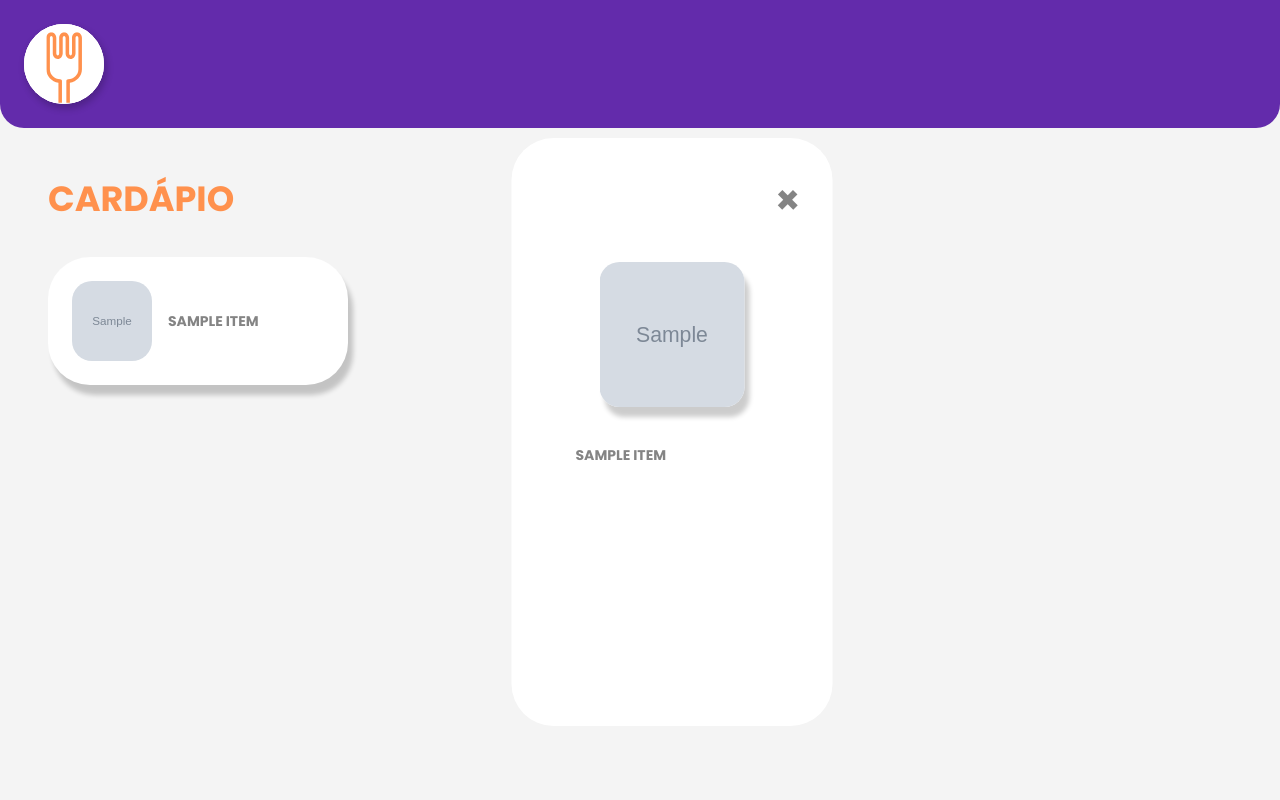
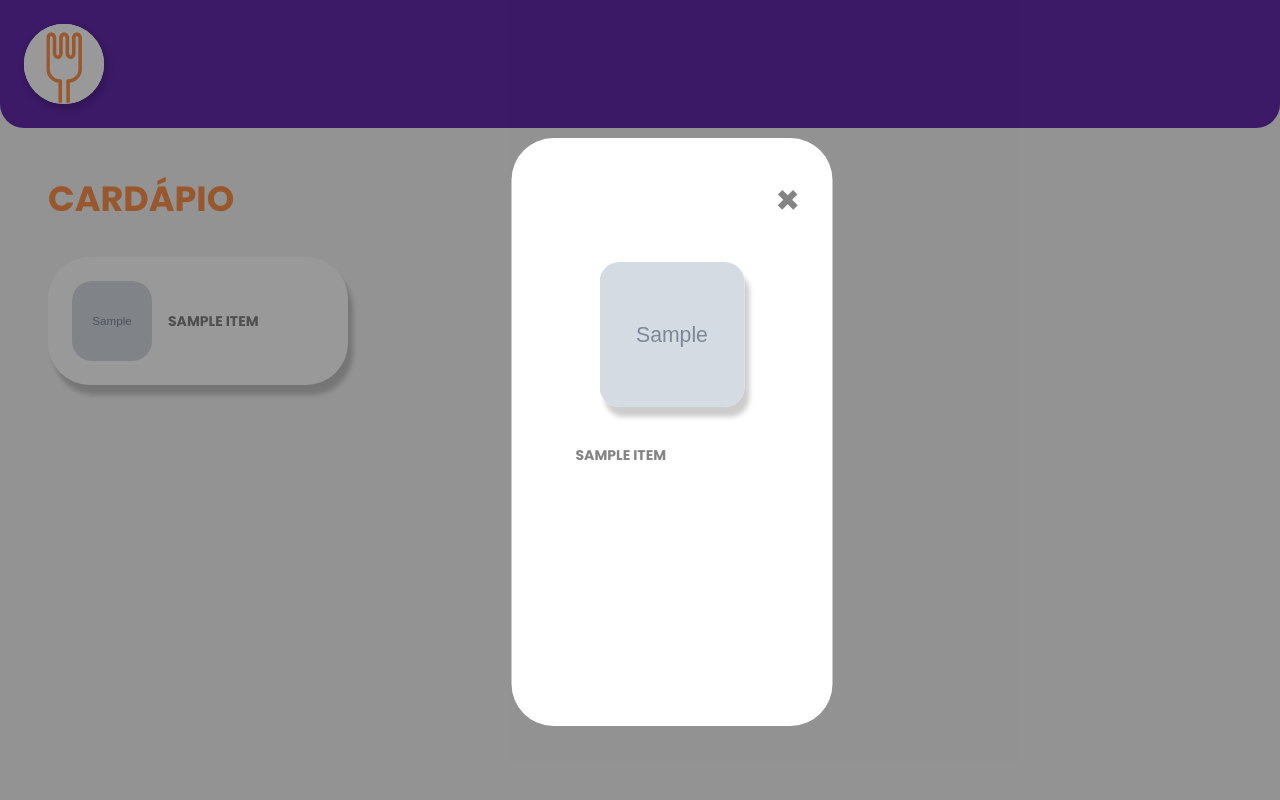
Before and after one commit to Henrique-BO/GARFO, a Django app: page /cardapio/ in a window 1280 px wide, after a click that opens the changed part. Run offline with Django 3.2, Linux system fonts and the light colour scheme; tables that the repository leaves empty hold one stand-in row (values such as "Sample post"); grey boxes marked "Sample" are stand-in pictures.

Commit message:
Adicionar fundo atrás do modal

```diff
--- a/pedidos/templates/pedidos/cardapio.html
+++ b/pedidos/templates/pedidos/cardapio.html
@@ -20,12 +20,13 @@
   </header>
 
   <main id="container-central">
+
     <span>CARDÁPIO</span>
-        <div id="container-inner-2">
 
+    <section id="container-inner-2">
         {% if item_list %}
             {% for item in item_list %}
-                <div onclick="document.getElementById('modal-item-{{ item.id }}').style.display='block'" class="w3-button card img-card" id="single-card">
+            <div onclick="document.getElementById('modal-item-{{ item.id }}').style.display='block'" class="card img-card" id="single-card">
                 <div class="left-part">
                     <img id="item-img" src="{{ item.foto_url }}">
                 </div>
@@ -36,7 +37,8 @@
             </div>
 
             <!-- Modal -->
-                <div id="modal-item-{{ item.id }}" class="modal">
+            <div id="modal-item-{{ item.id }}" class="background">
+                <div class="modal">
                     <div class="modal-content">
                         <div class="modal-header">
                             <p onclick="document.getElementById('modal-item-{{ item.id }}').style.display='none'" class="close-button">&times</p>
@@ -93,7 +95,7 @@
                         </div>
                     </div>
                 </div>
-
+            </div>
             {% endfor %}
 
             {% if user.gerente %}
@@ -101,12 +103,13 @@
                 <img src="{% static 'plus.svg' %}">
             </div>
             {% endif %}
-
         {% endif %}
+    </section>
 
     {% if user.gerente %}
     {% if item_indisp %}
-                    <p>ITENS INDISPONÍVEIS</p>
+        <h3>ITENS INDISPONÍVEIS</h3>
+        <section id="container-inner-2">
             {% for item in item_indisp %}
                 <div class="card">
                     <div class="left-part">
@@ -119,11 +122,71 @@
                         <div id="item-name">{{ item.nome }}</div>
                     </div>
                 </div>
-                        {% endfor %}
+
+                <!-- Modal -->
+                <div id="modal-item-{{ item.id }}" class="background">
+                    <div class="modal">
+                        <div class="modal-content">
+                            <div class="modal-header">
+                                <p onclick="document.getElementById('modal-item-{{ item.id }}').style.display='none'" class="close-button">&times</p>
+                            </div>
+                            <div class="modal-body">
+                                <img src="{{ item.foto_url }}" alt="{{ item.nome }}">
+                                <p class="modal-title">{{ item.nome }}</p>
+                                    {% if user.cliente %}
+                                    <p class="modal-text">{{ item.descricao }}</p>
+                                    <p class="modal-text">Preço: R${{ item.preco|stringformat:".2f" }}</p>
+                                    {% if pode_pedir %}
+                                        <form method="POST" action="{% url 'pedidos:cardapio' %}">
+                                            {% csrf_token %}
+                                            <div>
+                                                <label for="observacoes">Observações: </label>
+                                                <input type="text" name="observacoes" id="observacoes">
+                                            </div>
+                                            <button type="submit">PEDIR</button>
+                                        </form>
                                         {% endif %}
                                 {% endif %}
 
+                                {% if user.gerente %}
+                                    <form method="POST" action="{% url 'pedidos:cardapio' %}">
+                                        {% csrf_token %}
+                                        <div>
+                                            <label for="id_nome">Nome: </label>
+                                            <input type="text" name="nome" required id="id_nome" value="{{ item.nome }}">
                                         </div>
+
+                                        <div>
+                                            <label for="id_preco">Preço: </label>
+                                            <input type="number" step="any" name="preco" required id="id_preco" value='{{ item.preco|stringformat:".2f" }}'>
+                                        </div>
+
+                                        <div>
+                                            <label for="id_descricao">Descrição: </label>
+                                            <input type="text" name="descricao" required id="id_descricao" value="{{ item.descricao }}">
+                                        </div>
+
+                                        <div>
+                                            <label for="id_foto_url">URL da foto: </label>
+                                            <input type="url" name="foto_url" required id="id_foto_url" value="{{ item.foto_url }}" maxlength="255">
+                                        </div>
+
+                                        <div>
+                                            <label for="id_disponivel">Disponível: </label>
+                                            <input type="checkbox" name="disponivel" id="id_disponivel" {% if item.disponivel %} checked {% endif %} >
+                                        </div>
+
+                                        <button type="submit">ATUALIZAR</button>
+                                    </form>
+                                {% endif %}
+                            </div>
+                        </div>
+                    </div>
+                </div>
+            {% endfor %}
+        </section>
+    {% endif %}
+    {% endif %}
   </main>
 
   {% endblock content %}
--- a/static/style.css
+++ b/static/style.css
@@ -82,8 +82,15 @@
   padding-left: 6vh;
 }
 
+#container-central h3 {
+  font-size: 24px;
+  font-weight: bold;
+  padding-left: 6vh;
+  align-self: flex-start;
+}
+
 #container-central p {
-  font-size: 24px;
+  font-size: 18px;
   font-weight: bold;
   padding: 0;
 }
@@ -271,10 +278,20 @@
 }
 
 /* Layout dos modais */
+.background {
+  z-index: 2;
+  display: none;
+  position: fixed;
+  left: 0;
+  top: 0;
+  width: 100%;
+  height: 100%;
+  overflow: auto;
+  background-color: rgba(0,0,0,0.4);
+}
 
-.modal{
+.modal {
   z-index: 3;
-  display: none;
   margin: 4vh;
   position: fixed;
   left: 50%;
@@ -287,7 +304,6 @@
   background-color: var(--branco);
   border-radius: 42px;
   color: var(--cinza-mais-escuro);
-  display: none;
 }
 
 .modal-content{
@@ -519,6 +535,7 @@ form input, form select {
 form select {
   color: var(--cinza-mais-escuro);
   text-transform: uppercase;
+  font-weight: bold;
 }
 
 form p {
```
Also changed, not shown: pedidos/templates/pedidos/list_mesas.html (+8 -4 lines). Lines whose indentation alone changed are shown as unchanged.
